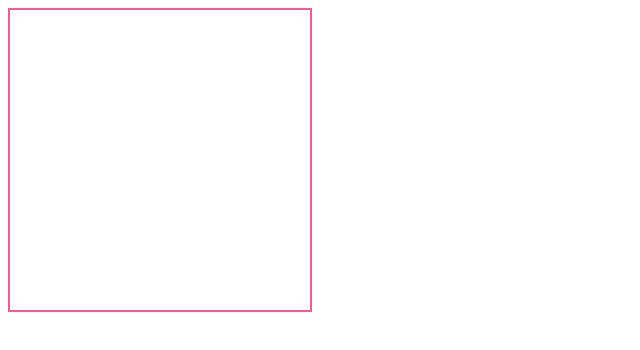
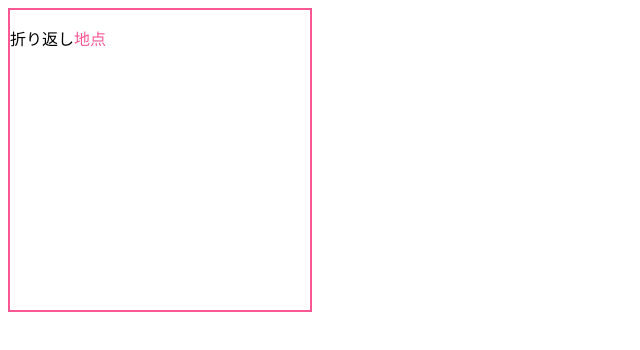
Before and after one commit to nori1jz/1-7kakuninnmonndai3, a plain HTML site: page index.html in a window 1280 px wide. Shown: the whole page, without its empty margins (0-640 px from the left). Drawn offline with Linux system fonts and the light colour scheme.

Commit message:
[Finish]確認問題　問2〜4

```diff
--- a/index.html
+++ b/index.html
@@ -9,6 +9,8 @@
 
   <body>
 
-    <section></section>
+    <section>
+      <p>折り返し<span class="地点">地点</span></p>
+    </section>
   </body>
 </html>
--- a/style.css
+++ b/style.css
@@ -4,3 +4,7 @@ section{
   border: 2px solid #fa5893;
 
 }
+
+.地点{
+  color: #fa5893;
+}
```
